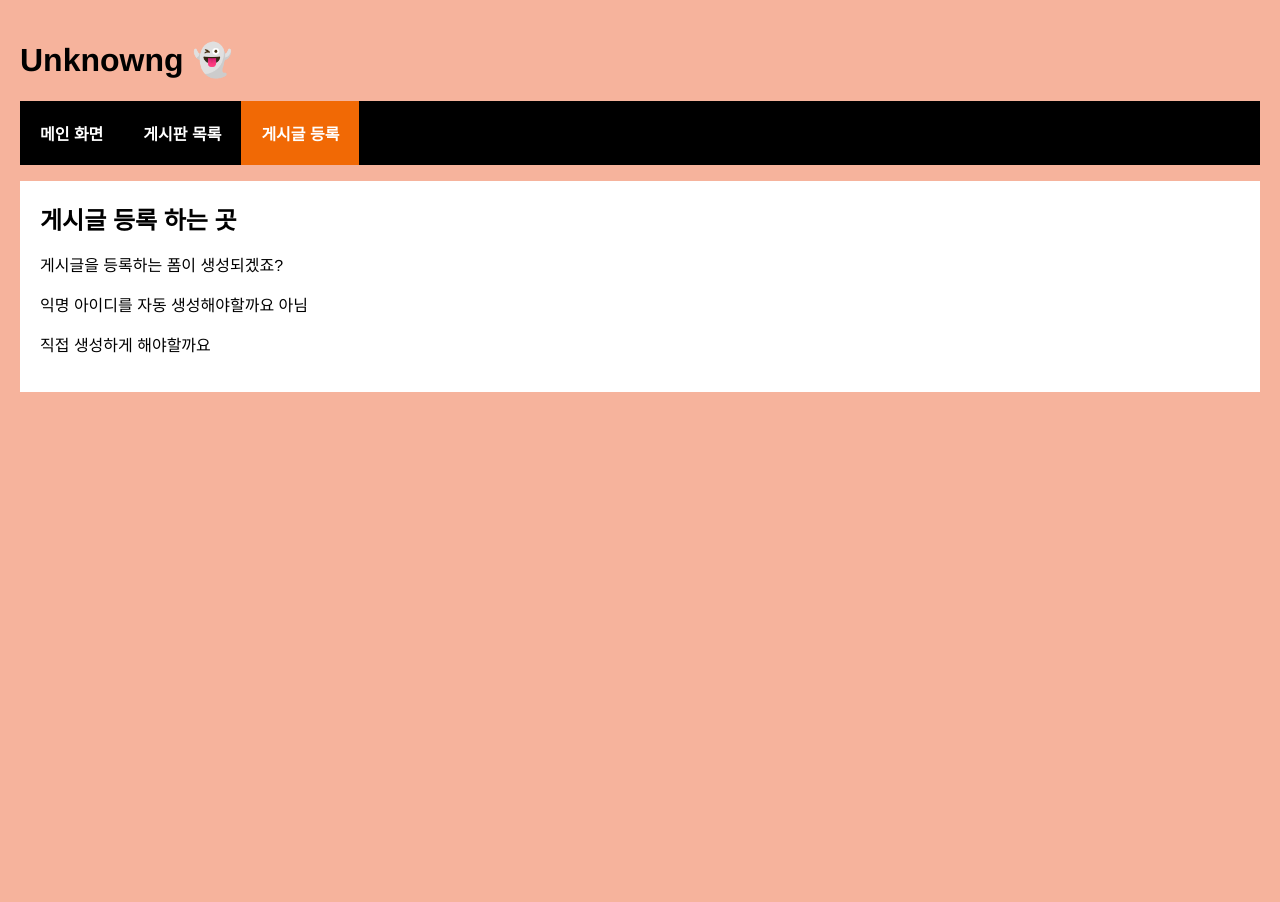
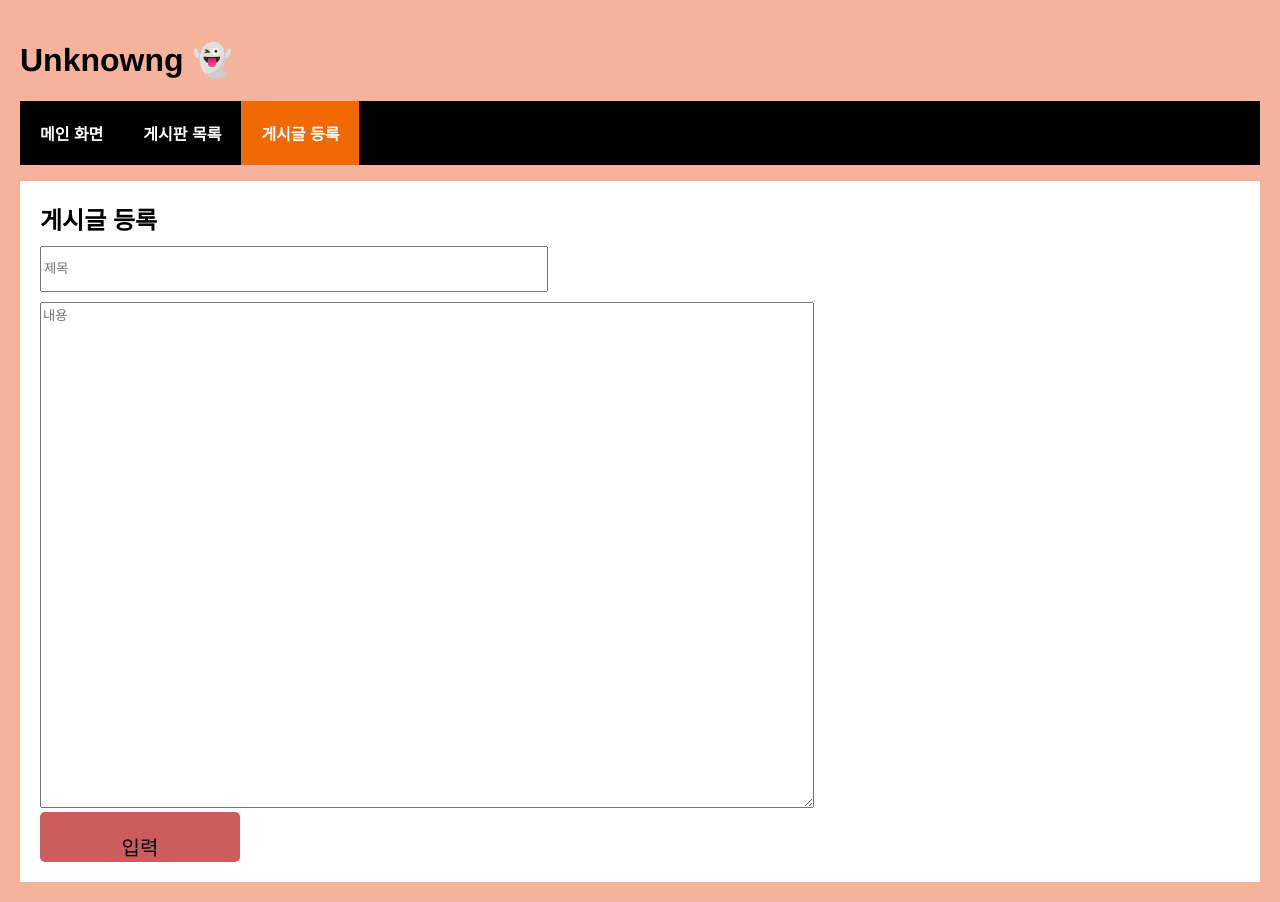
Before and after one commit to Mike-Jeong/simple_general_forum, a React (Create React App) app: page /SubmitArticle in a window 1280 px wide. Before the commit the page ends 800 px from the top, so only its background shows below. Built offline with nearby package versions, Linux system fonts and the light colour scheme.

Commit message:
게시글 등록 페이지 수정

```diff
--- a/src/pages/Submit-Article.js
+++ b/src/pages/Submit-Article.js
@@ -1,12 +1,15 @@
 import React from "react";
+import './SubmitForm.css'
 
-const SubmitArticle = () =>  {
-     return (
-      <div>
-        <h2>게시글 등록 하는 곳</h2>
-            <p>게시글을 등록하는 폼이 생성되겠죠?</p>
-            <p>익명 아이디를 자동 생성해야할까요 아님</p>
-            <p>직접 생성하게 해야할까요</p>
+const SubmitArticle = () => {
+    return (
+        <div>
+            <h2>게시글 등록</h2>
+            <div className='form-wrapper'>
+                <input className="title-input" type='text' placeholder='제목' />
+                <textarea className="text-area" placeholder='내용'></textarea>
+            </div>
+            <button className="submit-button">입력</button>
         </div>
     );
 }
--- /dev/null
+++ b/src/pages/SubmitForm.css
@@ -0,0 +1,27 @@
+  .form-wrapper{
+    width: 80%;
+
+  }
+
+  .title-input {
+    width: 80%;
+    max-width: 500px;
+    min-height: 40px;
+    margin-top: 10px;
+    margin-bottom: 10px;
+  }
+
+  .text-area {
+    width: 80%;
+    min-height: 500px;
+  }
+
+  .submit-button {
+    width: 200px;
+    height: 50px;
+    font-size: 20px;
+    padding: 20px;
+    border: none;
+    background: indianred;
+    border-radius: 5px;
+  }
```
